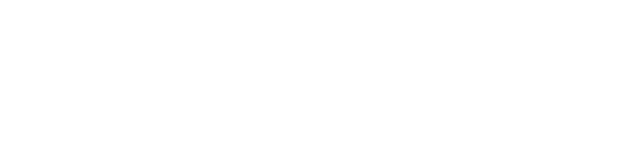
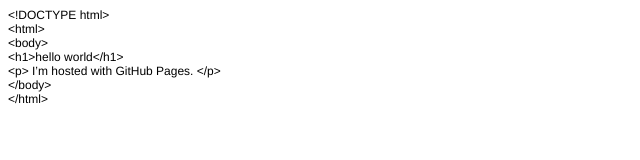
Before and after one commit to eva-carrillo/eva-carrillo-pages, a plain HTML site: page index.html in a window 1280 px wide. Shown: the whole page, without its empty margins (0-640 px from the left). Drawn offline with Linux system fonts and the light colour scheme.

Commit message:
Update index.html

```diff
--- a/index.html
+++ b/index.html
@@ -7,18 +7,16 @@
   <meta name="Generator" content="Cocoa HTML Writer">
   <meta name="CocoaVersion" content="2299.6">
   <style type="text/css">
-    p.p1 {margin: 0.0px 0.0px 0.0px 0.0px; font: 14.0px Helvetica; color: #ffffff; -webkit-text-stroke: rgba(255, 255, 255, 0.6); background-color: #ffffff; background-color: rgba(255, 255, 255, 0)}
-    p.p2 {margin: 0.0px 0.0px 0.0px 0.0px; font: 14.0px Helvetica; color: #ffffff; -webkit-text-stroke: #e9e86e; background-color: #ffffff; background-color: rgba(255, 255, 255, 0)}
-    span.s1 {font-kerning: none}
+    p.p1 {margin: 0.0px 0.0px 0.0px 0.0px; font: 12.0px Helvetica}
   </style>
 </head>
 <body>
-<p class="p1"><span class="s1">&lt;!DOCTYPE html&gt;</span></p>
-<p class="p2"><span class="s1">&lt;html&gt;</span></p>
-<p class="p2"><span class="s1">&lt;body&gt;</span></p>
-<p class="p2"><span class="s1">&lt;h1&gt;Hello World&lt;/h1&gt;</span></p>
-<p class="p2"><span class="s1">&lt;p&gt;I'm hosted with GitHub Pages.&lt;/p&gt;</span></p>
-<p class="p2"><span class="s1">&lt;/body&gt;</span></p>
-<p class="p1"><span class="s1">&lt;/html&gt;</span></p>
+<p class="p1">&lt;!DOCTYPE html&gt;</p>
+<p class="p1">&lt;html&gt;</p>
+<p class="p1">&lt;body&gt;</p>
+<p class="p1">&lt;h1&gt;hello world&lt;/h1&gt;</p>
+<p class="p1">&lt;p&gt; I’m hosted with GitHub Pages. &lt;/p&gt;</p>
+<p class="p1">&lt;/body&gt;</p>
+<p class="p1">&lt;/html&gt;</p>
 </body>
 </html>
```
